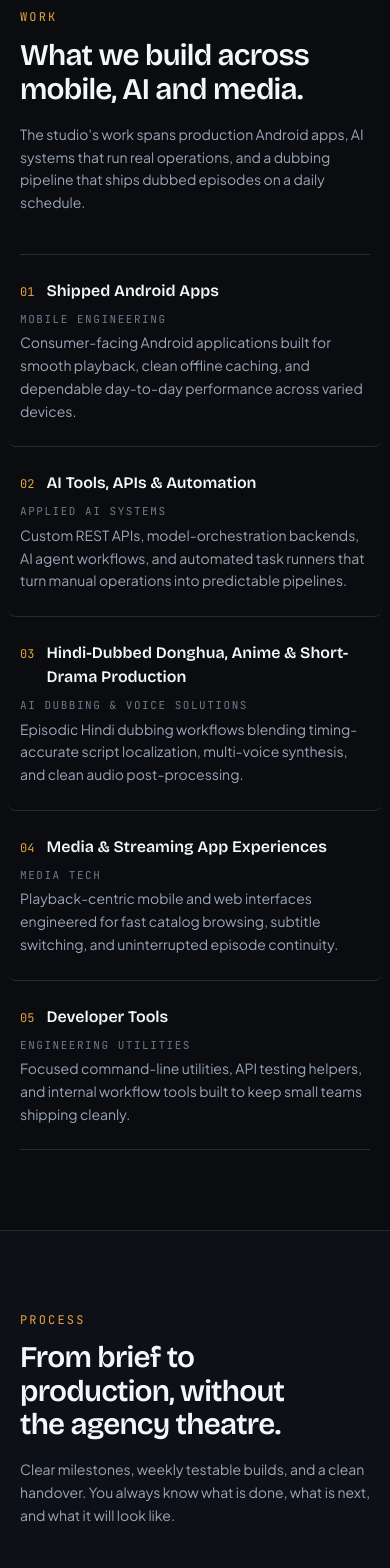
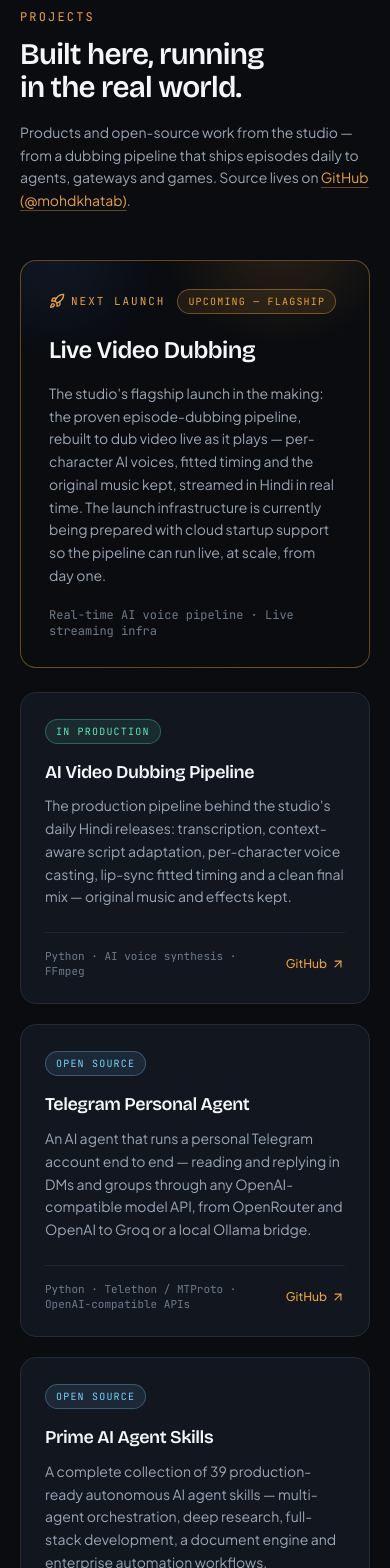
Before and after one commit to mohdkhatab/primekhatabservices-web, a React (Vite) app: page / in a window 390 px wide. Shown: the part 7120-8688 px from the top of the page. Built offline with nearby package versions, Linux system fonts and the light colour scheme.

Commit message:
Add Projects section: Live Video Dubbing flagship, dubbing pipeline, Telegram agent, 39 agent skills, GitHub projects

```diff
--- a/src/components/Footer.tsx
+++ b/src/components/Footer.tsx
@@ -24,7 +24,7 @@ export function Footer({onNavigate}: FooterProps) {
   const homeLinks = [
     {label: 'Services', hash: '#services'},
     {label: 'About', hash: '#about'},
-    {label: 'Work', hash: '#work'},
+    {label: 'Projects', hash: '#work'},
     {label: 'Process', hash: '#process'},
     {label: 'Founder', hash: '#founder'},
     {label: 'FAQ', hash: '#faq'},
--- a/src/components/Navbar.tsx
+++ b/src/components/Navbar.tsx
@@ -8,7 +8,7 @@ interface NavbarProps {
 const NAV_LINKS = [
   {label: 'Services', hash: '#services'},
   {label: 'About', hash: '#about'},
-  {label: 'Work', hash: '#work'},
+  {label: 'Projects', hash: '#work'},
   {label: 'Process', hash: '#process'},
   {label: 'Founder', hash: '#founder'},
   {label: 'FAQ', hash: '#faq'},
--- a/src/components/WorkHighlights.tsx
+++ b/src/components/WorkHighlights.tsx
@@ -1,49 +1,105 @@
-import {WORK_HIGHLIGHTS} from '../data/studioData';
+import {ArrowUpRight, Rocket} from 'lucide-react';
+import {FEATURED_PROJECT, PROJECTS, type ProjectItem} from '../data/studioData';
+
+const TONE_CLASSES: Record<ProjectItem['statusTone'], string> = {
+  live: 'text-emerald-300 border-emerald-300/30 bg-emerald-300/10',
+  open: 'text-sky-300 border-sky-300/30 bg-sky-300/10',
+  soon: 'text-accent border-accent/40 bg-accent/10',
+};
+
+function StatusBadge({project}: {project: ProjectItem}) {
+  return (
+    <span
+      className={`inline-flex items-center px-2.5 py-1 rounded-full border font-mono text-[10px] tracking-[0.12em] uppercase ${TONE_CLASSES[project.statusTone]}`}
+    >
+      {project.status}
+    </span>
+  );
+}
 
 export function WorkHighlights() {
   return (
     <section id="work" className="py-20 sm:py-28">
       <div className="max-w-6xl mx-auto px-5 sm:px-8">
-        <div className="grid grid-cols-1 lg:grid-cols-12 gap-10 lg:gap-12">
-          <div className="lg:col-span-4">
-            <p className="section-label mb-3">Work</p>
+        <div className="max-w-2xl mb-12">
+          <p className="section-label mb-3">Projects</p>
           <h2
-              className="font-display text-3xl sm:text-[2.2rem] leading-[1.15] font-semibold tracking-tight text-cream mb-4"
+            className="font-display text-3xl sm:text-[2.6rem] leading-[1.12] font-semibold tracking-tight text-cream mb-4"
             style={{textWrap: 'balance'}}
           >
-              What we build across mobile, AI and media.
+            Built here, running in the real world.
           </h2>
-            <p className="text-sm sm:text-[15px] text-muted leading-relaxed">
-              The studio's work spans production Android apps, AI systems that run real
-              operations, and a dubbing pipeline that ships dubbed episodes on a daily schedule.
+          <p className="text-sm sm:text-base text-muted leading-relaxed">
+            Products and open-source work from the studio — from a dubbing pipeline that ships
+            episodes daily to agents, gateways and games. Source lives on{' '}
+            <a
+              href="https://github.com/mohdkhatab"
+              target="_blank"
+              rel="noopener noreferrer"
+              className="text-accent hover:text-accent2 underline underline-offset-4 decoration-accent/40"
+            >
+              GitHub (@mohdkhatab)
+            </a>
+            .
           </p>
         </div>
 
-          <div className="lg:col-span-8 divide-y divide-line border-t border-b border-line">
-            {WORK_HIGHLIGHTS.map((item) => (
+        {/* Featured upcoming flagship */}
+        <article className="relative overflow-hidden rounded-2xl border border-accent/40 bg-panel p-7 sm:p-10 mb-6 hero-glow">
+          <div className="flex flex-wrap items-center gap-3 mb-5">
+            <span className="inline-flex items-center gap-1.5 text-accent">
+              <Rocket className="w-4 h-4" aria-hidden="true" />
+              <span className="font-mono text-[11px] tracking-[0.18em] uppercase">
+                Next launch
+              </span>
+            </span>
+            <StatusBadge project={FEATURED_PROJECT} />
+          </div>
+          <h3 className="font-display text-2xl sm:text-4xl font-semibold tracking-tight text-cream mb-4">
+            {FEATURED_PROJECT.name}
+          </h3>
+          <p className="text-sm sm:text-base text-muted leading-relaxed max-w-3xl mb-5">
+            {FEATURED_PROJECT.summary}
+          </p>
+          <p className="font-mono text-xs text-faint">{FEATURED_PROJECT.stack}</p>
+        </article>
+
+        <div className="grid grid-cols-1 md:grid-cols-2 lg:grid-cols-3 gap-5">
+          {PROJECTS.map((project) => (
             <article
-                key={item.index}
-                className="py-6 grid grid-cols-1 sm:grid-cols-12 gap-2 sm:gap-6 items-baseline px-3 -mx-3 rounded-lg transition-colors duration-150 hover:bg-panel"
+              key={project.name}
+              className="group bg-panel border border-line rounded-2xl p-6 flex flex-col justify-between transition-all duration-200 hover:border-accent/50 hover:bg-panel2 hover:-translate-y-0.5"
             >
-                <div className="sm:col-span-5 flex items-baseline gap-3">
-                  <span className="font-mono text-xs tabular-nums text-accent shrink-0">
-                    {item.index}
+              <div>
+                <div className="mb-4">
+                  <StatusBadge project={project} />
+                </div>
+                <h3 className="font-display text-lg leading-snug font-semibold tracking-tight text-cream mb-2.5">
+                  {project.name}
+                </h3>
+                <p className="text-sm text-muted leading-relaxed mb-6">{project.summary}</p>
+              </div>
+              <div className="pt-4 border-t border-line/70 flex items-center justify-between gap-3">
+                <span className="font-mono text-[11px] text-faint leading-snug">
+                  {project.stack}
                 </span>
-                  <h3 className="font-display text-base sm:text-lg font-semibold text-cream">
-                    {item.category}
-                  </h3>
-                </div>
-                <div className="sm:col-span-7 space-y-1">
-                  <p className="font-mono text-[11px] tracking-[0.14em] uppercase text-faint">
-                    {item.scope}
-                  </p>
-                  <p className="text-sm text-muted leading-relaxed">{item.summary}</p>
+                {project.repo && (
+                  <a
+                    href={project.repo}
+                    target="_blank"
+                    rel="noopener noreferrer"
+                    aria-label={`${project.name} on GitHub`}
+                    className="inline-flex items-center gap-1 text-xs font-medium text-accent hover:text-accent2 shrink-0 transition-colors"
+                  >
+                    <span>GitHub</span>
+                    <ArrowUpRight className="w-3.5 h-3.5" aria-hidden="true" />
+                  </a>
+                )}
               </div>
             </article>
           ))}
         </div>
       </div>
-      </div>
     </section>
   );
 }
--- a/src/data/studioData.ts
+++ b/src/data/studioData.ts
@@ -158,41 +158,123 @@ export const SERVICES: ServiceItem[] = [
   },
 ];
 
-export const WORK_HIGHLIGHTS: WorkHighlightItem[] = [
+export interface ProjectItem {
+  name: string;
+  status: string;
+  statusTone: 'live' | 'open' | 'soon';
+  stack: string;
+  summary: string;
+  repo?: string;
+}
+
+export const FEATURED_PROJECT: ProjectItem = {
+  name: 'Live Video Dubbing',
+  status: 'Upcoming — Flagship',
+  statusTone: 'soon',
+  stack: 'Real-time AI voice pipeline · Live streaming infra',
+  summary:
+    'The studio\'s flagship launch in the making: the proven episode-dubbing pipeline, rebuilt to dub video live as it plays — per-character AI voices, fitted timing and the original music kept, streamed in Hindi in real time. The launch infrastructure is currently being prepared with cloud startup support so the pipeline can run live, at scale, from day one.',
+};
+
+export const PROJECTS: ProjectItem[] = [
   {
-    index: '01',
-    category: 'Shipped Android Apps',
-    scope: 'Mobile Engineering',
+    name: 'AI Video Dubbing Pipeline',
+    status: 'In Production',
+    statusTone: 'live',
+    stack: 'Python · AI voice synthesis · FFmpeg',
     summary:
-      'Consumer-facing Android applications built for smooth playback, clean offline caching, and dependable day-to-day performance across varied devices.',
+      'The production pipeline behind the studio\'s daily Hindi releases: transcription, context-aware script adaptation, per-character voice casting, lip-sync fitted timing and a clean final mix — original music and effects kept.',
+    repo: 'https://github.com/mohdkhatab/video-dubbing-skill',
   },
   {
-    index: '02',
-    category: 'AI Tools, APIs & Automation',
-    scope: 'Applied AI Systems',
+    name: 'Telegram Personal Agent',
+    status: 'Open Source',
+    statusTone: 'open',
+    stack: 'Python · Telethon / MTProto · OpenAI-compatible APIs',
     summary:
-      'Custom REST APIs, model-orchestration backends, AI agent workflows, and automated task runners that turn manual operations into predictable pipelines.',
+      'An AI agent that runs a personal Telegram account end to end — reading and replying in DMs and groups through any OpenAI-compatible model API, from OpenRouter and OpenAI to Groq or a local Ollama bridge.',
+    repo: 'https://github.com/mohdkhatab/telegram-personal-agent',
   },
   {
-    index: '03',
-    category: 'Hindi-Dubbed Donghua, Anime & Short-Drama Production',
-    scope: 'AI Dubbing & Voice Solutions',
+    name: 'Prime AI Agent Skills',
+    status: 'Open Source',
+    statusTone: 'open',
+    stack: '39 skills · Multi-agent orchestration',
     summary:
-      'Episodic Hindi dubbing workflows blending timing-accurate script localization, multi-voice synthesis, and clean audio post-processing.',
+      'A complete collection of 39 production-ready autonomous AI agent skills — multi-agent orchestration, deep research, full-stack development, a document engine and enterprise automation workflows.',
+    repo: 'https://github.com/mohdkhatab/prime-ai-agent-skills',
   },
   {
-    index: '04',
-    category: 'Media & Streaming App Experiences',
-    scope: 'Media Tech',
+    name: 'UPI Payment Gateway',
+    status: 'Open Source',
+    statusTone: 'open',
+    stack: 'PHP 8 · MySQL & SQLite · Backend APIs',
     summary:
-      'Playback-centric mobile and web interfaces engineered for fast catalog browsing, subtitle switching, and uninterrupted episode continuity.',
+      'An enterprise-grade, lightweight UPI payment gateway in core PHP: merchant dashboard, a Razorpay-style slide-up checkout SDK, SQL-backed order storage and automated payment-confirmation parsing.',
+    repo: 'https://github.com/mohdkhatab/prime-khatab-upi-gateway',
   },
   {
-    index: '05',
-    category: 'Developer Tools',
-    scope: 'Engineering Utilities',
+    name: 'Shorts Video Studio',
+    status: 'Open Source',
+    statusTone: 'open',
+    stack: 'Python · Motion graphics engine',
     summary:
-      'Focused command-line utilities, API testing helpers, and internal workflow tools built to keep small teams shipping cleanly.',
+      'An agent skill plus Python engine that turns a researched script into a finished 9:16 Short — cue-synced motion graphics, kinetic captions, synthesized music and a loudness-normalised mix. No GPU, no video editor.',
+    repo: 'https://github.com/mohdkhatab/shorts-video-studio',
+  },
+  {
+    name: 'Anime Streaming App',
+    status: 'In Production',
+    statusTone: 'live',
+    stack: 'Kotlin · Android · Media playback',
+    summary:
+      'A consumer Android app for anime and donghua streaming, engineered for smooth playback, fast catalog browsing and dependable performance across everyday devices.',
+    repo: 'https://github.com/mohdkhatab/AnimeApp',
+  },
+  {
+    name: 'Mini VPS Manager',
+    status: 'Open Source',
+    statusTone: 'open',
+    stack: 'Shell · REST API · Linux infrastructure',
+    summary:
+      'An all-in-one suite that partitions any VPS into isolated mini-VPS instances — dedicated CPU, RAM and Btrfs storage quotas, custom SSH access and an OpenAPI REST control layer.',
+    repo: 'https://github.com/mohdkhatab/minivps-manager',
+  },
+  {
+    name: 'Chatindo — Encrypted Messenger',
+    status: 'Open Source',
+    statusTone: 'open',
+    stack: 'Flutter · Dart · E2E encryption',
+    summary:
+      'End-to-end encrypted messaging with a premium liquid-glass interface — a full consumer chat product built in Flutter.',
+    repo: 'https://github.com/mohdkhatab/chatindo-app',
+  },
+  {
+    name: 'UV Player',
+    status: 'Open Source',
+    statusTone: 'open',
+    stack: 'Flutter · Dart · Media UI',
+    summary:
+      'A liquid-glass multimedia player with dynamic theming that adapts its interface to the media on screen.',
+    repo: 'https://github.com/mohdkhatab/uv-player',
+  },
+  {
+    name: 'TmpDrop — Temp File Sharing',
+    status: 'Open Source',
+    statusTone: 'open',
+    stack: 'TypeScript · Web app · Public API',
+    summary:
+      'Fast, anonymous temporary file sharing with custom expiration presets and a public upload API for developers.',
+    repo: 'https://github.com/mohdkhatab/tmpdrop',
+  },
+  {
+    name: 'Neon Jump Runner',
+    status: 'Open Source',
+    statusTone: 'open',
+    stack: 'TypeScript · Browser game',
+    summary:
+      'A neon-styled endless runner game built for the browser — the studio\'s game-development playground for fast, dependency-light web games.',
+    repo: 'https://github.com/mohdkhatab/remix_-neon-jump-runner',
   },
 ];
 
```
Lines whose indentation alone changed are shown as unchanged.
